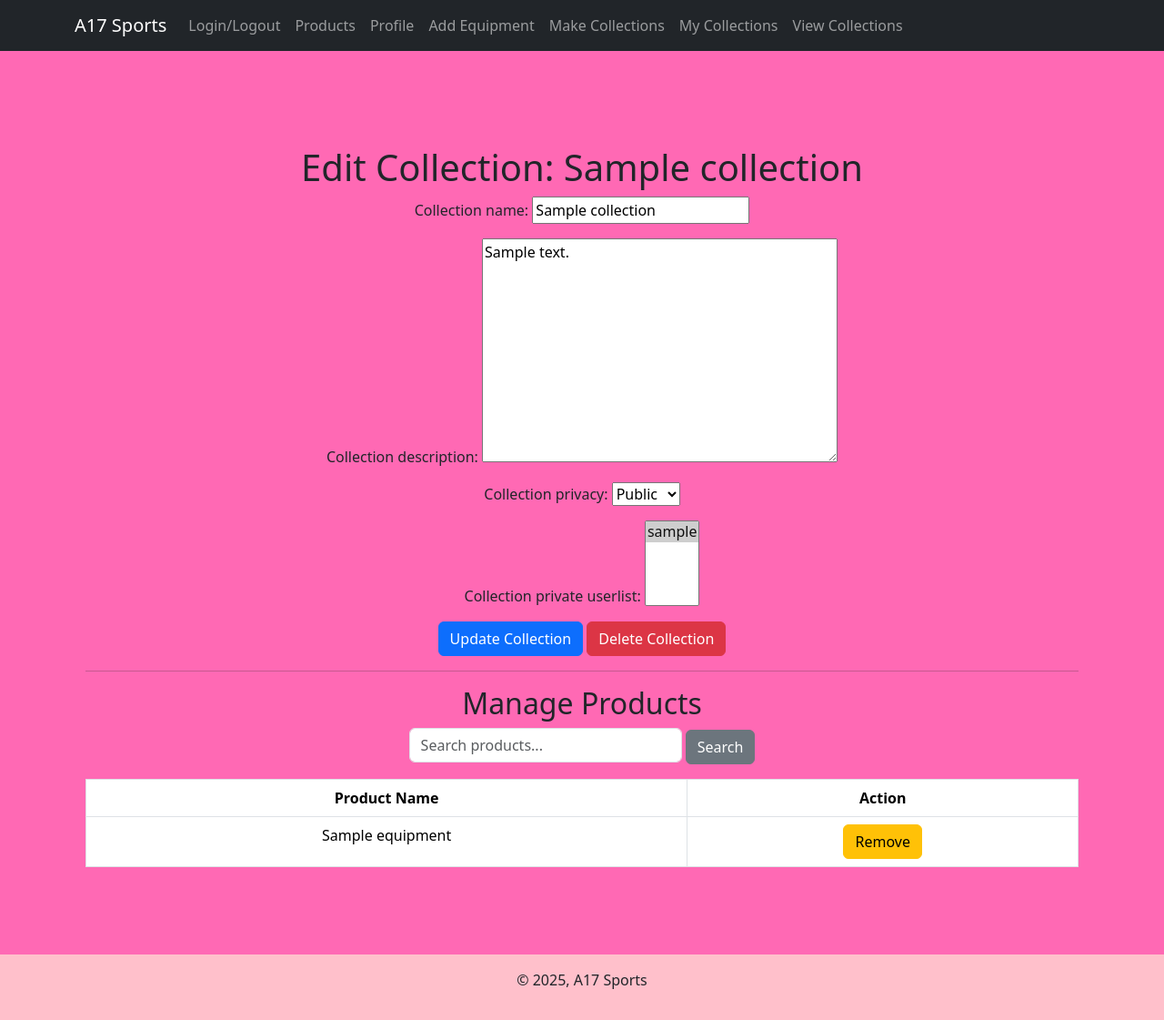
After one commit to k4rstm4n/sports-lending-app, a Django app: page /productCollections/edit_collection/1/ in a window 1280 px wide. The commit adds this page. Shown: the whole page at 91% size. Run offline with Django 5.2, Linux system fonts and the light colour scheme; a user stored in the database is signed in; tables that the repository leaves empty hold one stand-in row (values such as "Sample post"); some libraries are stand-ins or nearby versions.

Commit message:
collection

```diff
--- a/productCollections/forms.py
+++ b/productCollections/forms.py
@@ -7,6 +7,16 @@ from .models import Collection
 #         model = Collection
 #         fields = ["collection_name", "collection_description", "collection_privacy"]
 
+class EditCollectionForm(forms.ModelForm):
+    class Meta:
+        model = Collection
+        fields = [
+            "collection_name",
+            "collection_description",
+            "collection_privacy",
+            "collection_private_userlist",
+        ]
+
 class CollectionFilterForm(forms.Form):
     search = forms.CharField(required = False, widget = forms.TextInput(attrs={
         'class': 'form-control',
--- a/productCollections/models.py
+++ b/productCollections/models.py
@@ -1,6 +1,5 @@
 from django.db import models
 from django.contrib.auth.models import User
-
 
 class Collection(models.Model):
 
@@ -18,10 +17,18 @@ class Collection(models.Model):
         max_length=20, choices=LENDER_PRIVACY_CHOICES, default="public"
     )
 
-    collection_private_userlist = models.ManyToManyField(User, blank=True)
+    collection_private_userlist = models.ManyToManyField(User, blank=True, related_name="productCollections_private_userlist")
     owner = models.ForeignKey(
-        User, on_delete=models.CASCADE, related_name="collections", default=""
+        User, on_delete=models.CASCADE, related_name="productCollections_owned_collections"
     )
 
     def __str__(self):
         return self.collection_name
+
+class Equipment(models.Model):
+    name = models.CharField(max_length=100)
+    description = models.TextField(blank=True, null=True)
+
+    collections = models.ManyToManyField(Collection, blank=True, related_name="equipments")
+    def __str__(self):
+        return self.name
--- a/productCollections/templates/productCollections/catalog.html
+++ b/productCollections/templates/productCollections/catalog.html
@@ -42,15 +42,13 @@
                             {% endfor %}
                         </li>
                     </ul>
-                    {% comment %}
-                    <a href="{% url 'productCollections:product_detail' collection.id %}">Edit</a>
-                    {% endcomment %}
+                    <a href="{% url 'productCollections:edit_collection' collection.id %}" class="btn btn-primary">Edit Collection</a>
                 </div>
             </div>
         </div>
         {% empty %}
         <div class="col-12">
-            <p class="text-center">No equipment found matching your criteria.</p>
+            <p class="text-center">No collections found matching your criteria.</p>
         </div>
         {% endfor %}
     </div>
--- /dev/null
+++ b/productCollections/templates/productCollections/edit_collection.html
@@ -0,0 +1,59 @@
+{% extends 'base.html' %}
+{% load static %}
+
+{% block content %}
+<div class="container">
+  <h1>Edit Collection: {{ collection.collection_name }}</h1>
+
+
+  <form method="post">
+    {% csrf_token %}
+    {{ form.as_p }}
+    <button type="submit" name="update_collection" class="btn btn-primary">Update Collection</button>
+    <button type="submit" name="delete_collection" class="btn btn-danger" onclick="return confirm('Are you sure you want to delete this collection?');">Delete Collection</button>
+  </form>
+
+  <hr>
+
+  <h2>Manage Products</h2>
+  <form method="get" class="mb-3">
+    <input type="text" name="search" placeholder="Search products..." value="{{ search_query }}" class="form-control" style="max-width: 300px; display: inline-block;">
+    <button type="submit" class="btn btn-secondary">Search</button>
+  </form>
+
+  <table class="table table-bordered">
+    <thead>
+      <tr>
+        <th>Product Name</th>
+        <th>Action</th>
+      </tr>
+    </thead>
+    <tbody>
+      {% for product in products %}
+      <tr>
+        <td>{{ product.name }}</td>
+        <td>
+          {% if product in collection_products %}
+          <form method="post" style="display: inline;">
+            {% csrf_token %}
+            <input type="hidden" name="product_id" value="{{ product.id }}">
+            <button type="submit" name="remove_product" class="btn btn-warning">Remove</button>
+          </form>
+          {% else %}
+          <form method="post" style="display: inline;">
+            {% csrf_token %}
+            <input type="hidden" name="product_id" value="{{ product.id }}">
+            <button type="submit" name="add_product" class="btn btn-success">Add</button>
+          </form>
+          {% endif %}
+        </td>
+      </tr>
+      {% empty %}
+      <tr>
+        <td colspan="2">No products found.</td>
+      </tr>
+      {% endfor %}
+    </tbody>
+  </table>
+</div>
+{% endblock %}
--- a/productCollections/urls.py
+++ b/productCollections/urls.py
@@ -12,4 +12,5 @@ urlpatterns = [
     ),
     path("view_collections/", views.collection_catalog, name="view_collections"),
     path("my_collections/", views.my_collections, name='my_collections'),
+    path("edit_collection/<int:collection_id>/", views.edit_collection, name="edit_collection"),
 ]
--- a/productCollections/views.py
+++ b/productCollections/views.py
@@ -1,7 +1,8 @@
 from django.shortcuts import render, get_object_or_404, redirect
 from django.db.models import Q
 from django.contrib import messages
-from .models import Collection
+from .models import Collection, Equipment
+from .forms import CollectionFilterForm, EditCollectionForm
 from .forms import *
 from django.views.generic.edit import CreateView
 from django.urls import reverse, reverse_lazy
@@ -9,7 +10,131 @@ from django.views import generic
 from django.utils import timezone
 from django.contrib.auth.models import User, Permission
 from login.models import Profile
+from django.contrib.auth.decorators import login_required
 from django.contrib.auth.mixins import LoginRequiredMixin
+
+
+def collection_catalog(request):
+    queryset = Collection.objects.all()
+    context = {"collection_list": queryset}
+    return render(request, "productCollections/view_collections.html", context)
+
+class MakeCollectionsCreateView(LoginRequiredMixin, CreateView):
+    model = Collection
+    fields = [
+        "collection_name",
+        "collection_description",
+        "collection_privacy",
+        "collection_private_userlist",
+    ]
+    login_url = "/login/"
+    redirect_field_name = "next"
+
+    def get_form(self, form_class=None):
+        form = super().get_form(form_class)
+        user = self.request.user
+
+        if user.has_perm("login.borrower_perms"):
+            form.fields.pop("collection_privacy")
+            form.fields.pop("collection_private_userlist")
+        elif user.has_perm("login.lender_perms"):
+            form.fields["collection_privacy"].choices = Collection.LENDER_PRIVACY_CHOICES
+        return form
+
+    def form_valid(self, form):
+        self.object = form.save(commit=False)
+        self.object.owner = self.request.user
+        self.object.created_at = timezone.now()
+        self.object.save()
+        if self.request.user.has_perm("login.lender_perms"):
+            form.save_m2m()
+        return redirect(reverse("productCollections:make_collections"))
+
+def my_collections(request):
+    form = CollectionFilterForm(request.GET)
+    if request.user.has_perm('login.lender_perms'):
+        queryset = Collection.objects.all()
+    elif request.user.has_perm('login.borrower_perms'):
+        queryset = Collection.objects.filter(owner=request.user)
+
+    if form.is_valid():
+        if form.cleaned_data['search']:
+            search_query = form.cleaned_data['search']
+            queryset = queryset.filter(
+                Q(collection_name__icontains=search_query) |
+                Q(collection_description__icontains=search_query)
+            )
+        context = {
+            'form': form,
+            'collection_list': queryset
+        }
+        return render(request, 'productCollections/catalog.html', context)
+
+@login_required
+def edit_collection(request, collection_id):
+    collection = get_object_or_404(Collection, id=collection_id)
+
+
+    if request.user != collection.owner and not request.user.has_perm("login.lender_perms"):
+        messages.error(request, "You do not have permission to edit this collection.")
+        return redirect("productCollections:view_collections")
+
+    if request.method == "POST":
+
+        if "update_collection" in request.POST:
+            form = EditCollectionForm(request.POST, instance=collection)
+            if form.is_valid():
+                form.save()
+                messages.success(request, "Collection updated successfully.")
+                return redirect("productCollections:edit_collection", collection_id=collection.id)
+            else:
+                messages.error(request, "Please correct the errors below.")
+
+        elif "delete_collection" in request.POST:
+            collection.delete()
+            messages.success(request, "Collection deleted successfully.")
+            return redirect("productCollections:my_collections")
+
+        elif "add_product" in request.POST:
+            product_id = request.POST.get("product_id")
+            product = get_object_or_404(Equipment, id=product_id)
+
+            private_collections = product.collections.filter(collection_privacy="private")
+            if private_collections.exists() and collection not in private_collections:
+                messages.error(request,
+                               "This product is already in a private collection and cannot be added to another collection.")
+                return redirect("productCollections:edit_collection", collection_id=collection.id)
+            product.collections.add(collection)
+            messages.success(request, "Product added successfully.")
+            return redirect("productCollections:edit_collection", collection_id=collection.id)
+
+        elif "remove_product" in request.POST:
+            product_id = request.POST.get("product_id")
+            product = get_object_or_404(Equipment, id=product_id)
+            product.collections.remove(collection)
+            messages.success(request, "Product removed successfully.")
+            return redirect("productCollections:edit_collection", collection_id=collection.id)
+    else:
+        form = EditCollectionForm(instance=collection)
+
+
+    search_query = request.GET.get("search", "")
+    if search_query:
+        products = Equipment.objects.filter(name__icontains=search_query)
+    else:
+        products = Equipment.objects.all()
+
+
+    collection_products = Equipment.objects.filter(collections=collection)
+
+    context = {
+        "form": form,
+        "collection": collection,
+        "products": products,
+        "collection_products": collection_products,
+        "search_query": search_query,
+    }
+    return render(request, "productCollections/edit_collection.html", context)
 
 
 # this is for debugging purposes- will probably have to be redone slightly next sprint (just this collection_catalog for viewing)
--- a/products/views.py
+++ b/products/views.py
@@ -1,4 +1,4 @@
-from django.shortcuts import render, redirect
+from django.shortcuts import render, redirect, get_object_or_404
 from django.db.models import Q
 from .models import Equipment, Review
 from .forms import *
@@ -6,6 +6,8 @@ from django.views.generic.edit import CreateView
 from django.urls import reverse, reverse_lazy
 from django.views import generic
 from django.utils import timezone
+from django.http import HttpResponseRedirect, HttpResponseForbidden
+from django.contrib import messages
 
 
 # Create your views here.
@@ -20,7 +22,7 @@ def product_catalog(request):
             queryset = queryset.filter(
                 Q(name__icontains=search_query) |
                 Q(description__icontains=search_query) |
-                Q(brand_icontains=search_query)
+                Q(brand__icontains=search_query)
             )
 
         if form.cleaned_data['category']:
```
Also changed, not shown: productCollections/migrations/0006_equipment.py (added), products/templates/products/collection_detail.html (added), 1 other file.
